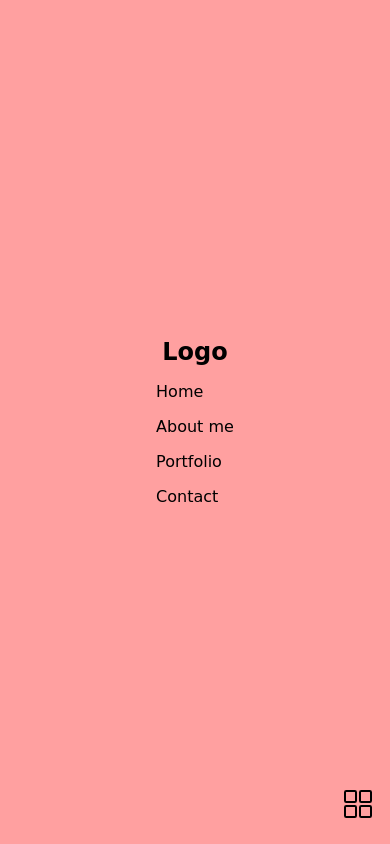
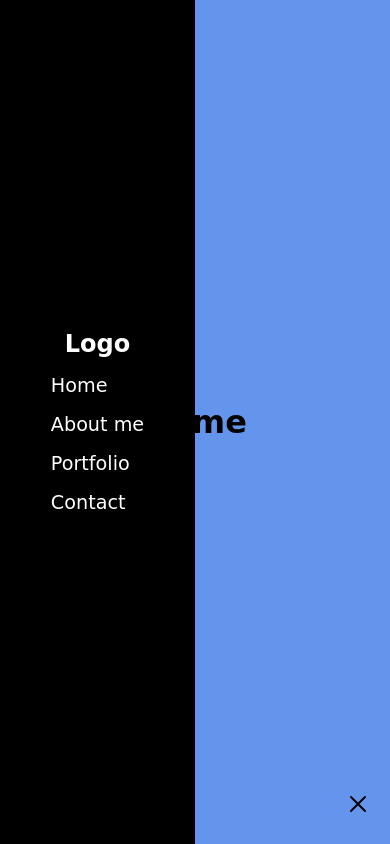
Before and after one commit to bsquiroz/menu_nav, a plain HTML site: page index.html in a window 390 px wide. Both pictures are taken after a click on the element 358 px from the left and 808 px from the top of the page. Shown: the top 844 px of the page. Drawn offline with nearby package versions, Linux system fonts and the light colour scheme; a web font is replaced by a local one.

Commit message:
funcionalidad al boton del menu

```diff
--- a/css.css
+++ b/css.css
@@ -23,7 +23,7 @@ body {
 }
 
 .menu {
-    background-color: #ffa0a0;
+    background-color: #000;
     display: flex;
     height: 100px;
     justify-content: space-between;
@@ -38,6 +38,10 @@ body {
     margin-left: 2em;
 }
 
+.menu span a {
+    color: #fff;
+}
+
 .list {
     display: flex;
 }
@@ -46,11 +50,21 @@ body {
     margin-right: 1em;
 }
 
+.list li a {
+    font-size: 1.2em;
+    color: #fff;
+}
+
+.list li a:hover {
+    font-weight: bold;
+}
+
 .content_icons {
     display: none;
     position: fixed;
     bottom: 1em;
     right: 1em;
+    cursor: pointer;
 }
 
 .content_icons .icon_close {
@@ -61,6 +75,14 @@ body {
 .content_icons .icon_multi {
     color: #000;
     font-size: 2em;
+}
+
+.btn {
+    transition: 0.3s transform;
+}
+
+.btn:active {
+    transform: scale(0.9);
 }
 
 .icon_none {
@@ -104,7 +126,7 @@ body {
         position: fixed;
         flex-direction: column;
         justify-content: center;
-        width: 100%;
+        width: 50%;
         transition: all 1s;
         margin-left: -100%;
     }
--- a/index.html
+++ b/index.html
@@ -11,7 +11,7 @@
 
 <body>
     <nav class="menu" id="menu">
-        <span><a href="">Logo</a></span>
+        <span><a href="#home">Logo</a></span>
         <ul class="list">
             <li><a href="#home">Home</a></li>
             <li><a href="#about">About me</a></li>
@@ -19,11 +19,11 @@
             <li><a href="#contact">Contact</a></li>
         </ul>
     </nav>
-    <div class="content_icons">
-        <div class="icon_close icon_none" id="close">
+    <div class="content_icons" id="content_icons">
+        <div class="icon_close icon_none btn" id="close">
             <ion-icon name="close-outline"></ion-icon>
         </div>
-        <div class="icon_multi" id="multi">
+        <div class="icon_multi btn" id="multi">
             <ion-icon name="grid-outline"></ion-icon>
         </div>
     </div>
--- a/js.js
+++ b/js.js
@@ -1,14 +1,57 @@
 const $MENU = document.querySelector("#menu");
 const $CLOSE = document.querySelector("#close");
 const $MULTI = document.querySelector("#multi");
-const $LINKS = document.querySelectorAll(".list li");
+const $LINKS = document.querySelectorAll(".list li a");
+const $CONTENT_ICONS = document.querySelector("#content_icons");
 
+let open_or_close = true;
+
+//Cierra el menu cuando le damos clic a un enlace
 $LINKS.forEach((Element) => {
     Element.addEventListener("click", () => {
-        $MENU.classList.toggle("menu_show");
+        toggle_buttons();
     });
 });
 
-$MULTI.addEventListener("click", () => {
+//abre y cierra el menu cuando le damos clic al menu
+$CONTENT_ICONS.addEventListener("click", () => {
+    let html = "";
+
+    toggle_buttons();
+
+    //variable auxiliar encargada de guardar la clase para verificar si es un icono o el otro
+    const aux = $MULTI.classList.value;
+    //si es verdadero es porque el menu esta cerrado se pone la equis y se esconden los cuadros
+    if (aux === "icon_multi btn") {
+        $MULTI.classList.add("icon_none");
+        $CLOSE.classList.remove("icon_none");
+        //esta abierto, se puede ver equis, ahora se esconde equis y salen los cuadros
+    } else {
+        $MULTI.classList.remove("icon_none");
+        $CLOSE.classList.add("icon_none");
+    }
+
+    //OTRA MANERA
+    // if (open_or_close) {
+    //     html = `
+    //         <div class="icon_close btn" id="close">
+    //             <ion-icon name="close-outline"></ion-icon>
+    //         </div>
+    //     `;
+    //     $CONTENT_ICONS.innerHTML = html;
+    // } else {
+    //     html = `
+    //         <div class="icon_multi btn" id="multi">
+    //             <ion-icon name="grid-outline"></ion-icon>
+    //         </div>
+    //     `;
+    //     $CONTENT_ICONS.innerHTML = html;
+    // }
+
+    // open_or_close = !open_or_close;
+});
+
+//funcion encargada de esconder y mostrar el menu
+function toggle_buttons() {
     $MENU.classList.toggle("menu_show");
-});
+}
```
